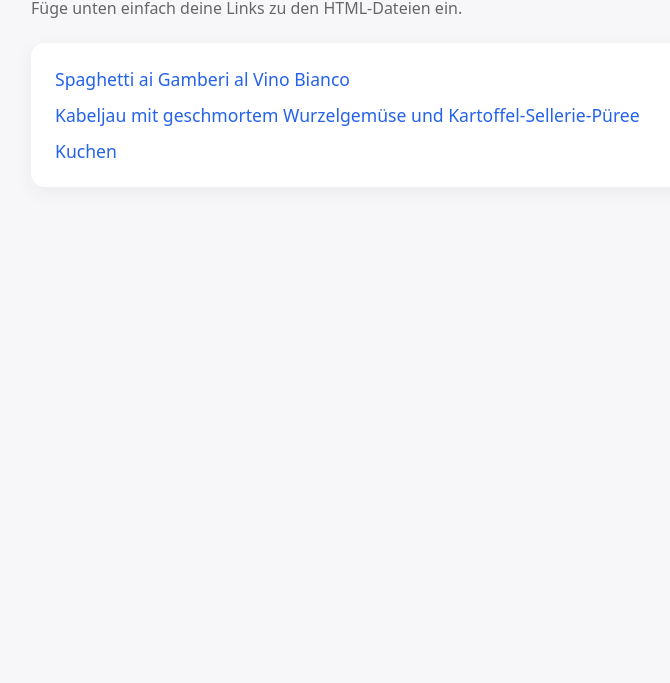
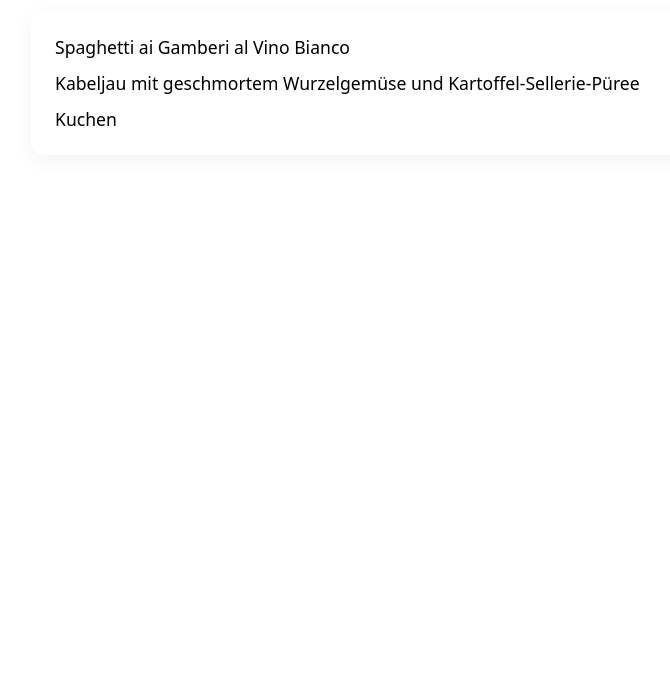
Before and after one commit to traderjoe94/rezept-test, a plain HTML site: page index.html in a window 1280 px wide. Shown: the part 117-800 px from the top of the page, without its empty margins (209-879 px from the left). Drawn offline with Linux system fonts and the light colour scheme.

Commit message:
Update index.html

```diff
--- a/index.html
+++ b/index.html
@@ -5,13 +5,6 @@
   <meta name="viewport" content="width=device-width, initial-scale=1">
   <title>Inhaltsverzeichnis</title>
   <style>
-    :root {
-      --bg: #f7f7f9;
-      --card: #ffffff;
-      --text: #222;
-      --muted: #666;
-      --accent: #2563eb;
-    }
     body {
       margin: 0;
       padding: 40px 20px;
@@ -67,7 +60,6 @@
 <body>
   <div class="container">
     <h1>Inhaltsverzeichnis</h1>
-    <p class="description">Füge unten einfach deine Links zu den HTML-Dateien ein.</p>
 
     <div class="list-card">
       <ul>
```
